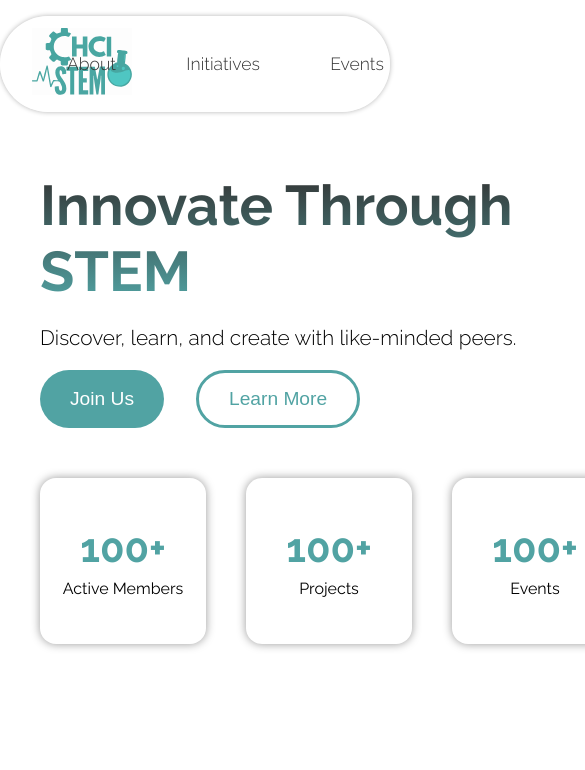
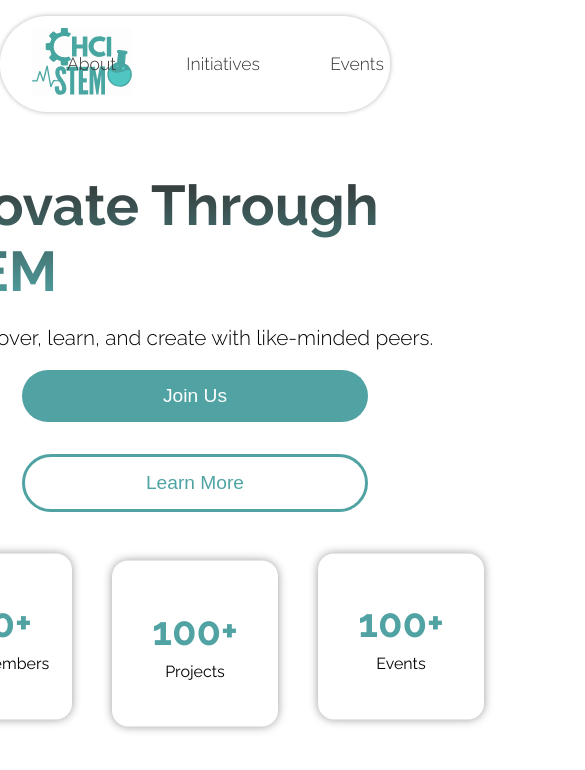
Before and after one commit to networksaphyra/stem-club, a React (Vite) app: page / in a window 390 px wide. Shown: the top 770 px of the page, 585 px wide, since content can reach past the window. Built offline with nearby package versions, Linux system fonts and the light colour scheme.

Commit message:
feat: i kinda forgot what i added to all of them ;).

```diff
--- a/css/Header.module.css
+++ b/css/Header.module.css
@@ -73,7 +73,7 @@
 
 .link:hover {
   color: #51a3a3;
-  transform: scale(1.2);
+  transform: scale(1.12);
 }
 
 ul {
--- a/css/Hero.module.css
+++ b/css/Hero.module.css
@@ -133,19 +133,31 @@
   }
 }
 
-@keyframes floating2 {
+@keyframes floating_card {
   0% {
-    transform: translateY(-20px);
+    transform: translateY(0px);
+  }
+  50% {
+    transform: translateY(-10px);
+  }
+  100% {
+    transform: translateY(0px);
+  }
+}
+
+@keyframes floating_card_2 {
+  0% {
+    transform: translateY(-10px);
   }
   50% {
     transform: translateY(0);
   }
   100% {
-    transform: translateY(-20px);
+    transform: translateY(-10px);
   }
 }
 
-@media (max-width: 1124) {
+@media (max-width: 1180px) {
   .heroImage {
     display: none;
   }
@@ -157,11 +169,20 @@
   }
   .buttonContainer {
     justify-content: center;
+    align-items: center;
+    flex-direction: column;
+  }
+  .primaryButton,
+  .secondaryButton {
+    width: 60%;
   }
   .statCard {
-    animation: floating 5s infinite;
+    animation: floating_card 3.5s infinite;
   }
   .statCard:nth-child(2) {
-    animation: floating2 5s infinite;
+    animation: floating_card_2 3.5s infinite;
   }
 }
+
+@media (max-width: 1054px) {
+}
--- a/js/App.js
+++ b/js/App.js
@@ -1,6 +1,7 @@
 import React from "react";
 import Header from "./Header";
 import Hero from "./Hero";
+import Content from "./Content";
 import styles from "../css/App.module.css";
 
 const App = () => {
@@ -8,6 +9,7 @@ const App = () => {
     <main>
       <Header />
       <Hero />
+      <Content />
     </main>
   );
 };
```
